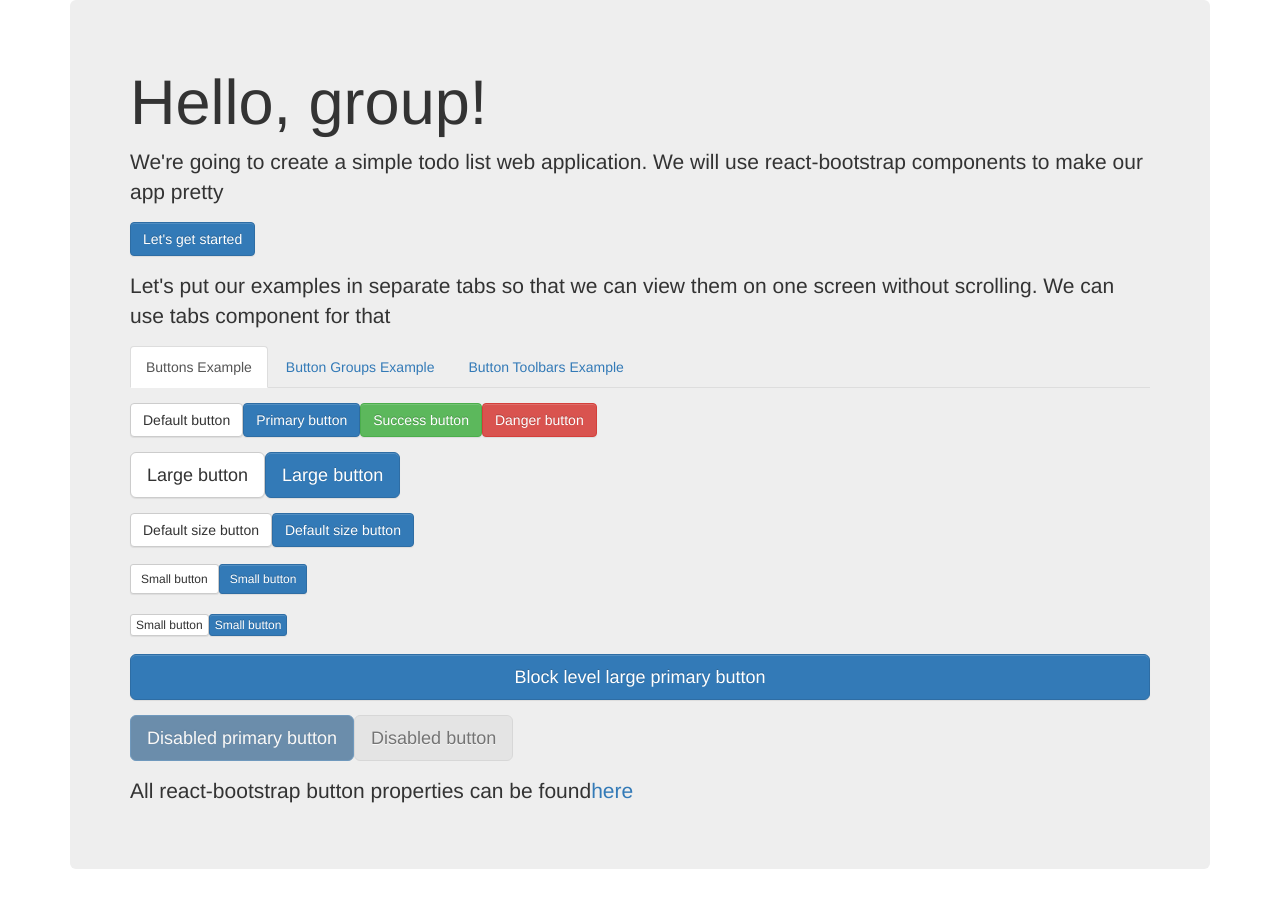
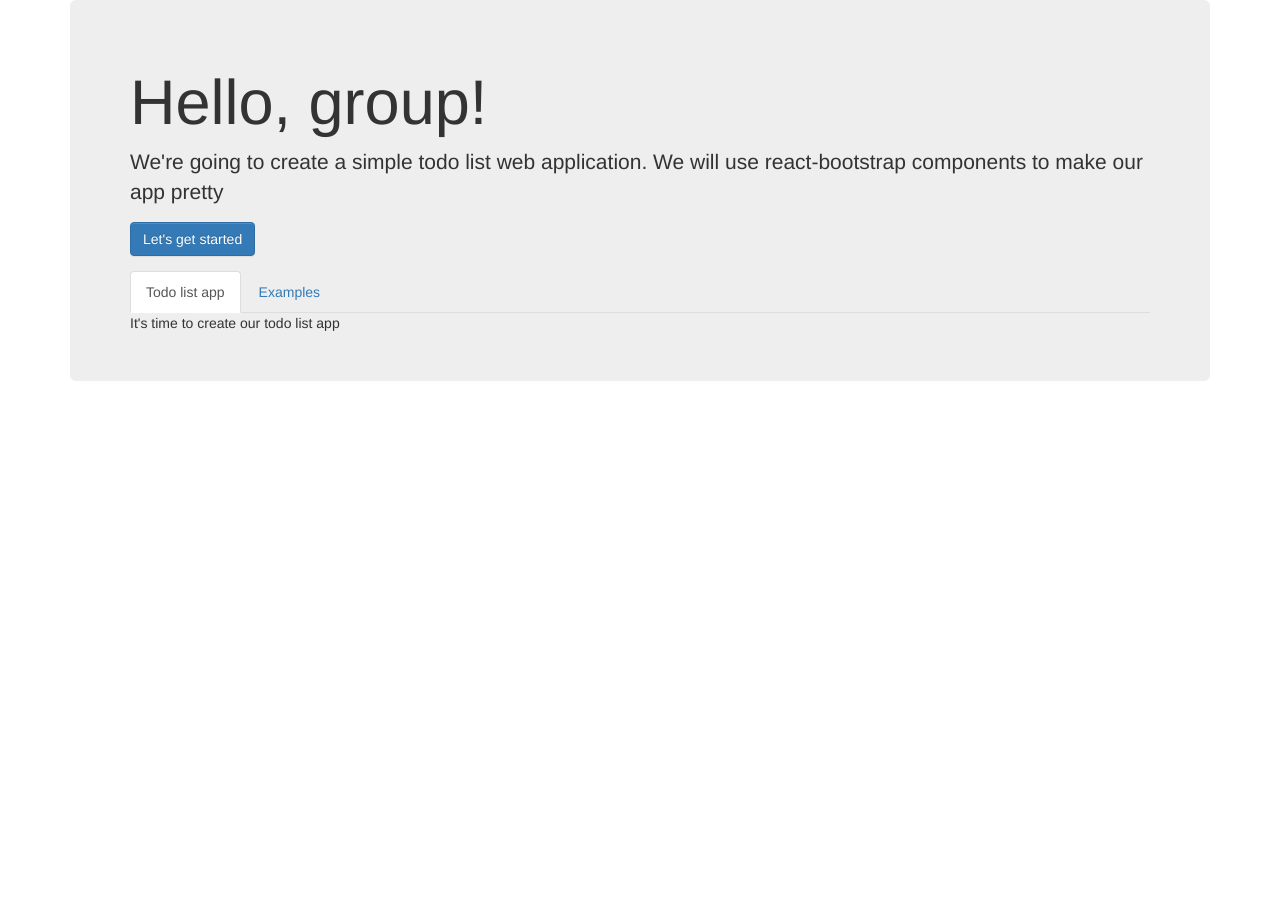
Before and after one commit to ktrz/todolist-react-app, a React (Create React App) app: page / in a window 1280 px wide. After the commit the page ends 800 px from the top, so only its background shows below. Built offline with nearby package versions, Linux system fonts and the light colour scheme.

Commit message:
Moved examples to separate folder

```diff
--- a/src/App.js
+++ b/src/App.js
@@ -1,6 +1,6 @@
 import React from 'react'
-import { Button, Jumbotron } from 'react-bootstrap'
-import { TabbedExamples } from './TabbedExamples'
+import { Button, Jumbotron, Tab, Tabs } from 'react-bootstrap'
+import { TabbedExamples } from './examples/TabbedExamples'
 
 export const App = () => (
   <Jumbotron>
@@ -11,9 +11,13 @@ export const App = () => (
         Let's get started
       </Button>
     </p>
-    <p>
-      Let's put our examples in separate tabs so that we can view them on one screen without scrolling. We can use tabs component for that
-    </p>
-    <TabbedExamples/>
+    <Tabs defaultActiveKey={1} id="main-tabs">
+      <Tab eventKey={1} title="Todo list app">
+        It's time to create our todo list app
+      </Tab>
+      <Tab eventKey={2} title="Examples">
+        <TabbedExamples/>
+      </Tab>
+    </Tabs>
   </Jumbotron>
 )
```
Also changed, not shown: src/examples/ButtonExample.css (renamed from src/ButtonExample.css), src/examples/ButtonExample.js (renamed from src/ButtonExample.js), src/examples/ButtonGroupExample.css (renamed from src/ButtonGroupExample.css), src/examples/ButtonGroupExample.js (renamed from src/ButtonGroupExample.js), src/examples/ButtonToolbarExample.css (renamed from src/ButtonToolbarExample.css), src/examples/ButtonToolbarExample.js (renamed from src/ButtonToolbarExample.js), src/examples/TabbedExamples.js (renamed from src/TabbedExamples.js).
